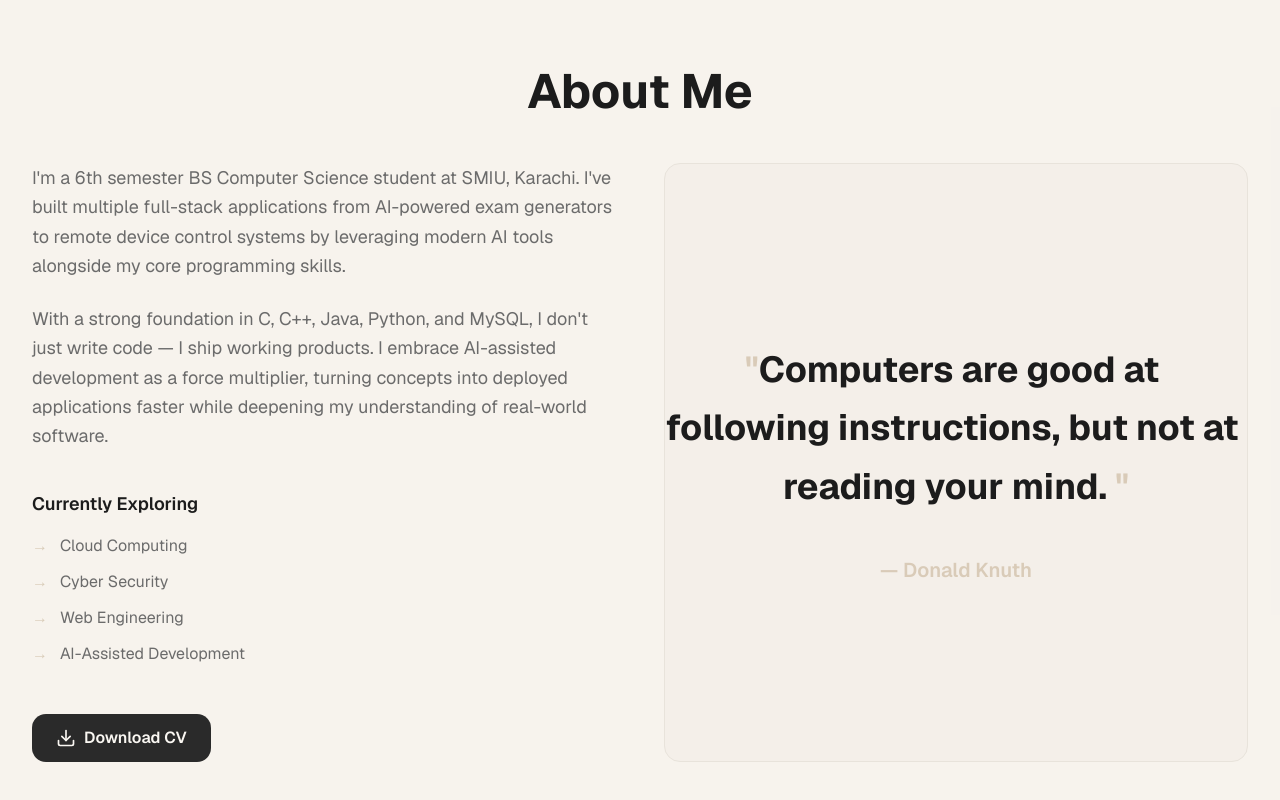
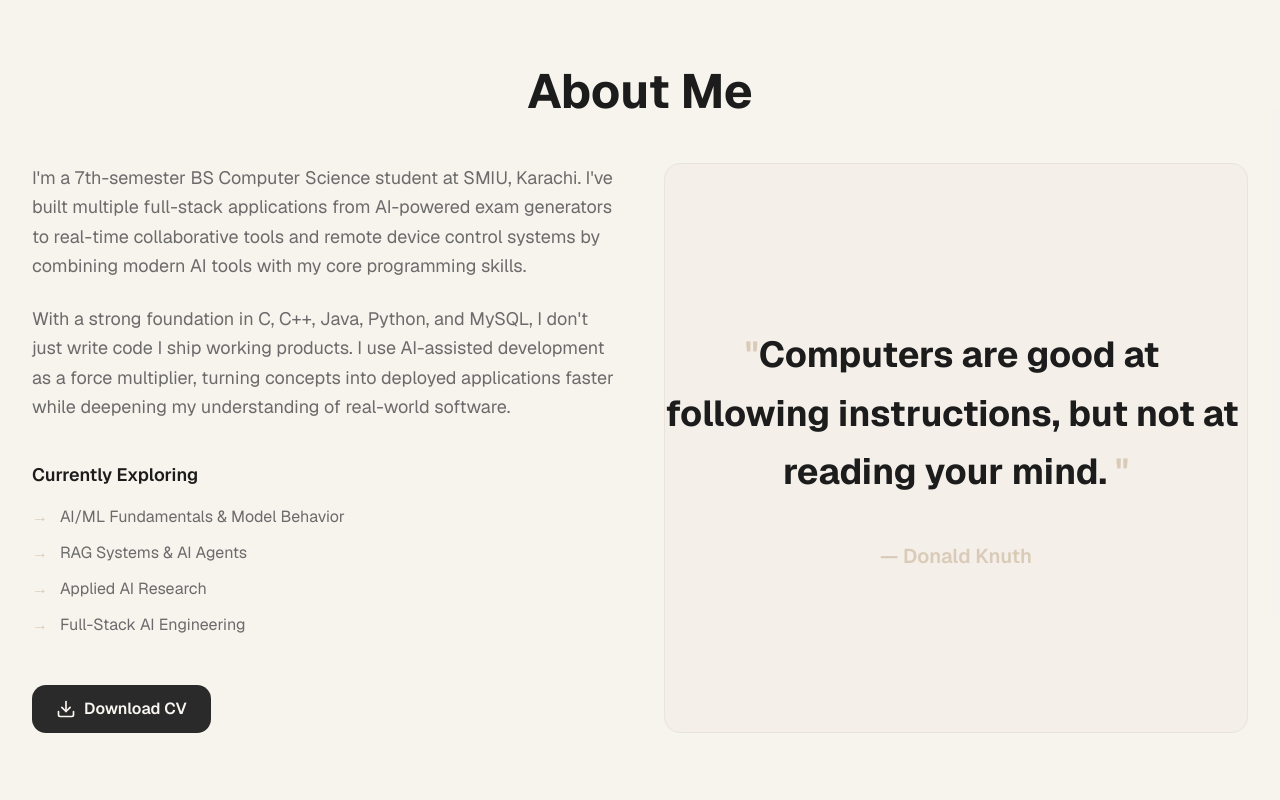
Before and after one commit to mushahidd/My-Portfolio, a Next.js app: page /home in a window 1280 px wide. Shown: the part 402-1202 px from the top of the page. Built offline with nearby package versions, Linux system fonts and the light colour scheme.

Commit message:
about me updated

```diff
--- a/app/home/page.tsx
+++ b/app/home/page.tsx
@@ -29,29 +29,29 @@ export default function HomePage() {
             <div className="grid md:grid-cols-2 gap-12 items-center">
               <div className="space-y-6">
                 <p className="text-lg text-muted-foreground leading-relaxed">
-                  I'm a 6th semester BS Computer Science student at SMIU, Karachi. I've built multiple full-stack applications from AI-powered exam generators to remote device control systems by leveraging modern AI tools alongside my core programming skills.
+                  I'm a 7th-semester BS Computer Science student at SMIU, Karachi. I've built multiple full-stack applications from AI-powered exam generators to real-time collaborative tools and remote device control systems by combining modern AI tools with my core programming skills.
                 </p>
                 <p className="text-lg text-muted-foreground leading-relaxed">
-                  With a strong foundation in C, C++, Java, Python, and MySQL, I don't just write code — I ship working products. I embrace AI-assisted development as a force multiplier, turning concepts into deployed applications faster while deepening my understanding of real-world software.
+                  With a strong foundation in C, C++, Java, Python, and MySQL, I don't just write code I ship working products. I use AI-assisted development as a force multiplier, turning concepts into deployed applications faster while deepening my understanding of real-world software.
                 </p>
                 <div className="pt-4">
                   <h3 className="text-lg font-semibold text-foreground mb-4">Currently Exploring</h3>
                   <ul className="space-y-3 text-muted-foreground">
                     <li className="flex items-center gap-3">
                       <span className="text-secondary font-bold">→</span>
-                      Cloud Computing
+                      AI/ML Fundamentals & Model Behavior
                     </li>
                     <li className="flex items-center gap-3">
                       <span className="text-secondary font-bold">→</span>
-                      Cyber Security
+                      RAG Systems & AI Agents
                     </li>
                     <li className="flex items-center gap-3">
                       <span className="text-secondary font-bold">→</span>
-                      Web Engineering
+                      Applied AI Research
                     </li>
                     <li className="flex items-center gap-3">
                       <span className="text-secondary font-bold">→</span>
-                      AI-Assisted Development
+                      Full-Stack AI Engineering
                     </li>
                   </ul>
                 </div>
```
